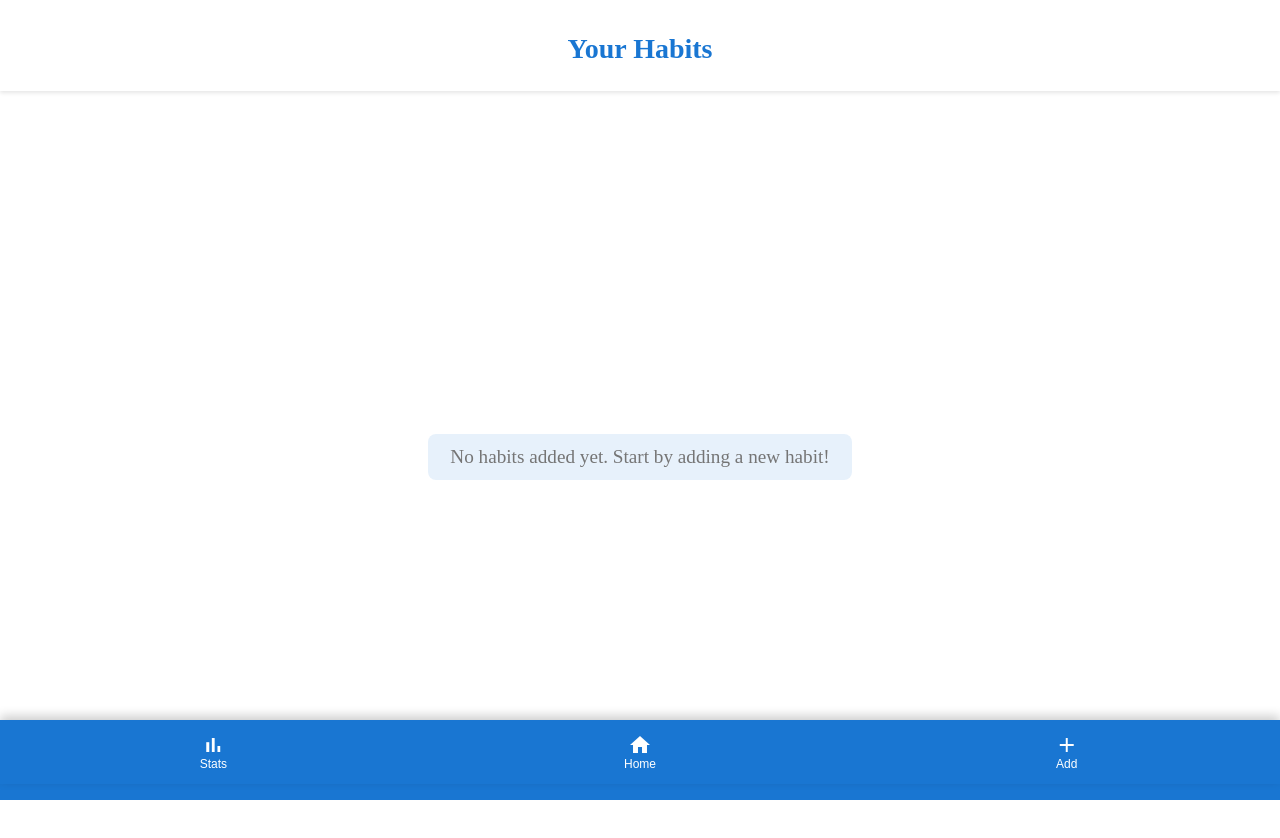
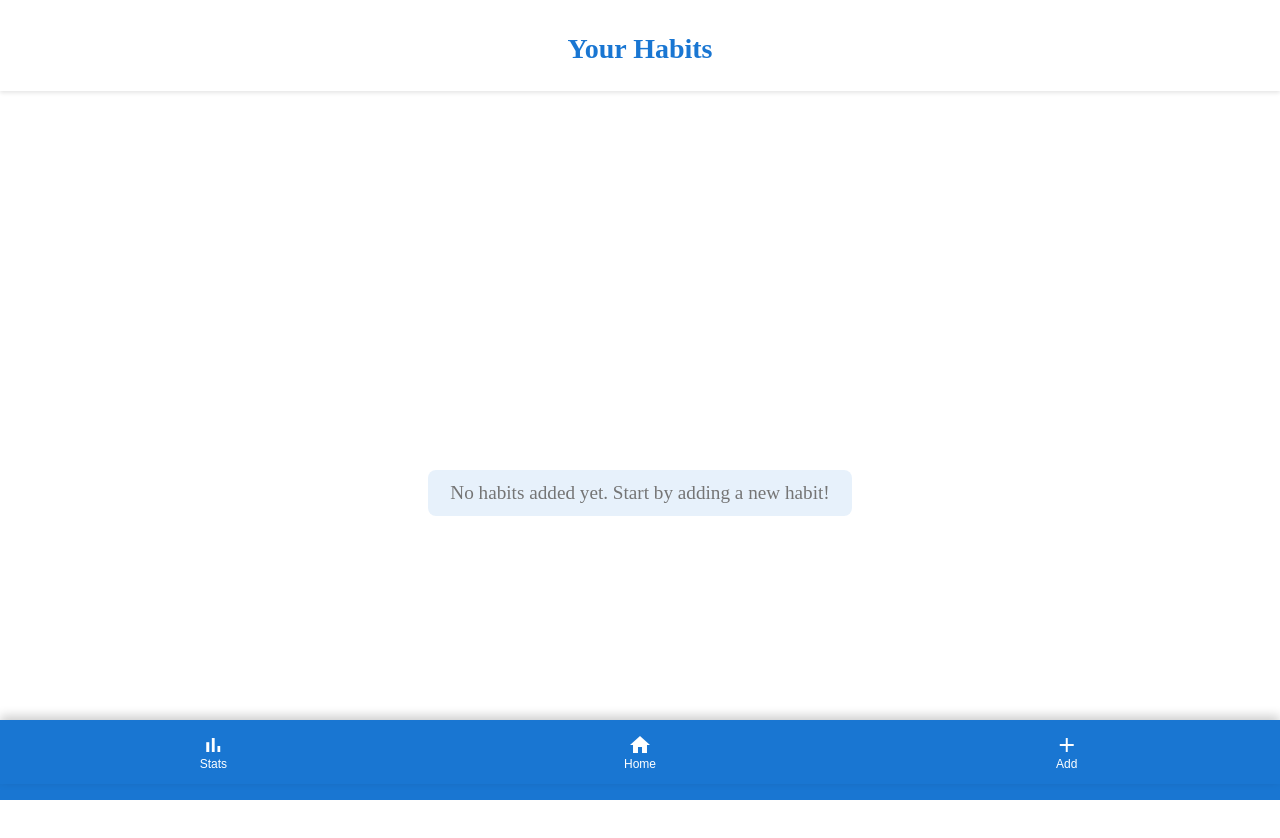
Before and after one commit to pranayteja-g/streakforge, an Angular app: page /home in a window 1280 px wide. Shown: the top 838 px of the page. After the commit the page ends 808 px from the top, so only its background shows below. Built offline with nearby package versions, Linux system fonts and the light colour scheme.

Commit message:
some fixes to the home and app container

```diff
--- a/src/app/app.component.css
+++ b/src/app/app.component.css
@@ -1,3 +1,30 @@
+/* Root Layout */
+.app-container {
+  display: flex;
+  flex-direction: column;
+  height: 100vh; /* Full viewport height */
+  overflow: hidden; /* Prevent whole page scrolling */
+}
+
+/* Title/Header (If Present) */
+.header {
+  height: 56px; /* Adjust if you have a title */
+  flex-shrink: 0; /* Prevent shrinking */
+  background: white; /* Ensure it's visible */
+  z-index: 10;
+  display: flex;
+  align-items: center;
+  justify-content: center;
+  box-shadow: 0 2px 5px rgba(0, 0, 0, 0.1);
+}
+
+/* Content Container - Takes Remaining Space */
+.content-container {
+  flex: 1; /* Takes all remaining space */
+  overflow-y: auto; /* Enables scrolling within this section */
+  padding: 16px; /* Prevent content from touching edges */
+}
+
 .nav-container {
   position: fixed;
   bottom: 0;
@@ -6,7 +33,6 @@
   width: 100%;
   z-index: 1000;
   background: #1976d2;
-  ;
 }
 
 /* Bottom Navigation - Mobile App Style */
--- a/src/app/component/home/home.component.css
+++ b/src/app/component/home/home.component.css
@@ -20,7 +20,6 @@ h2 {
 }
 
 .habit-list {
-  padding-top: 2.5rem;
   display: grid;
   grid-template-columns: 1fr;
   width: 100%;
@@ -36,13 +35,13 @@ h2 {
 .home-container {
   position: relative;
   min-height: 100vh;
-  padding-top: 60px;
-  /* Adjust based on title height */
+  padding-top: 100px; /* Increased padding */
   display: flex;
-  justify-content: center;
+  flex-direction: column;
   align-items: center;
-  flex-direction: column;
 }
+
+
 
 /* Clickable Card */
 .clickable-card {
--- a/src/styles.css
+++ b/src/styles.css
@@ -3,4 +3,6 @@
 html,
 body {
     height: 100%;
+    overflow-y: hidden;
+    overflow-x: hidden;
 }
```
